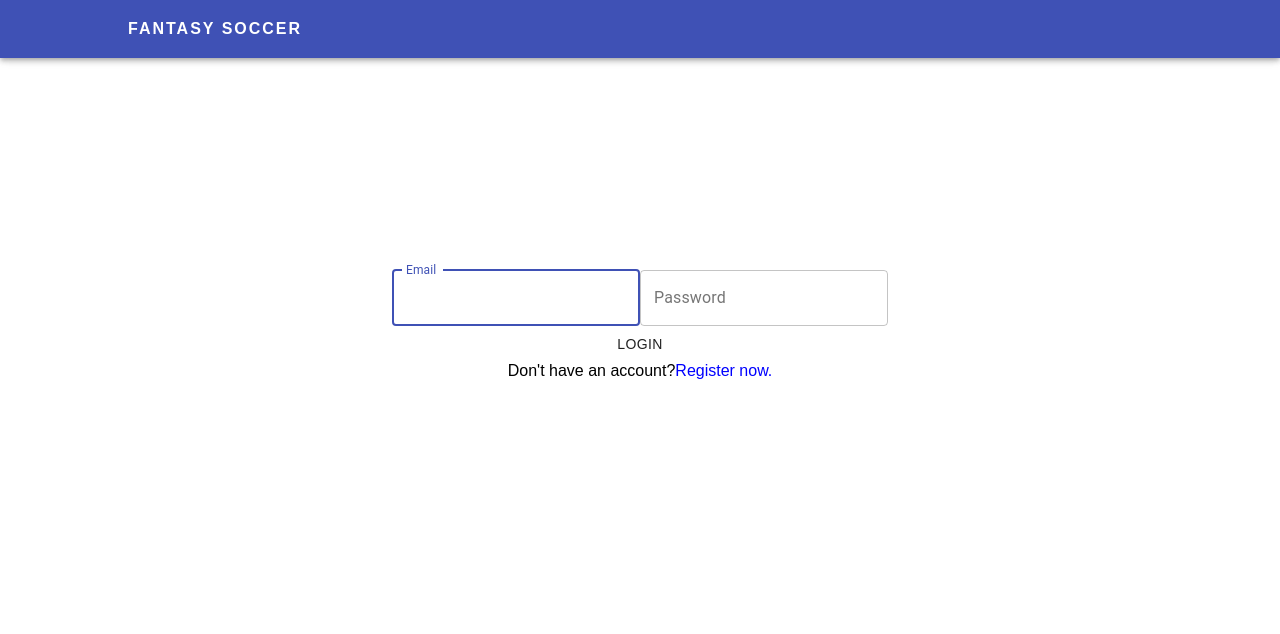
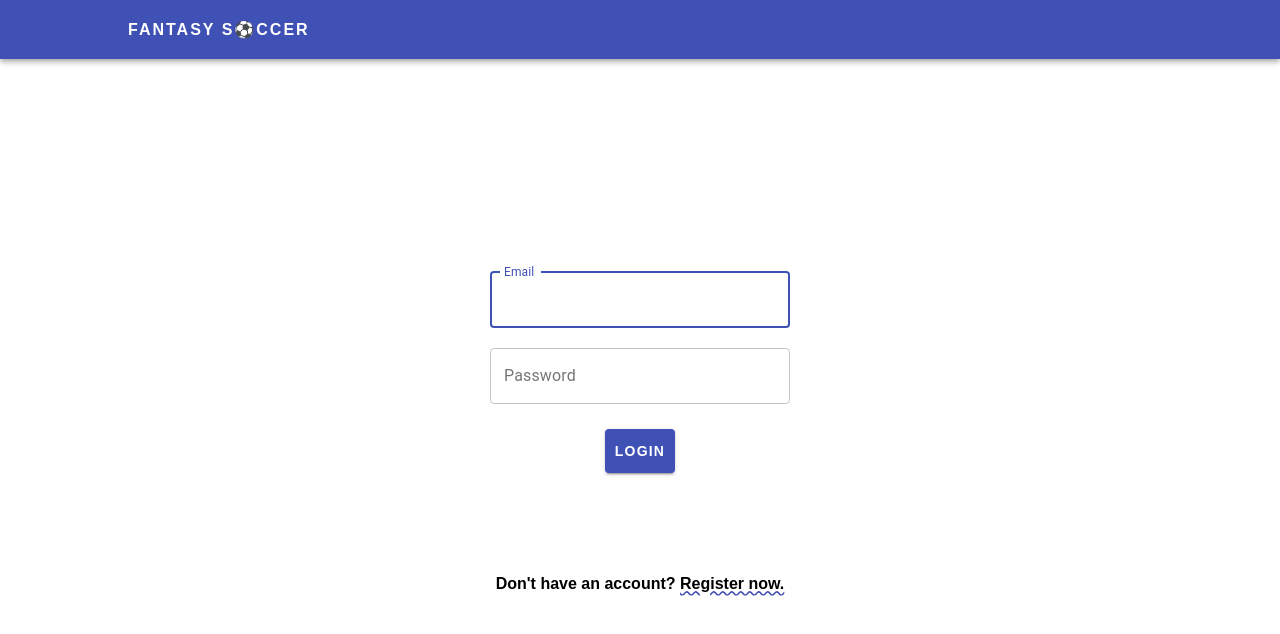
Before and after one commit to achie27/fantasy-soccer-spa, a React (Create React App) app: page / in a window 1280 px wide. Shown: the top 634 px of the page. Built offline with nearby package versions, Linux system fonts and the light colour scheme.

Commit message:
feat: improves AuthForms and it's children's styling

```diff
--- a/src/App.js
+++ b/src/App.js
@@ -12,17 +12,15 @@ function App() {
   const [user, setUser] = useState({});
   return (
     <UserContext.Provider value={[user, setUser]}>
-      <AppBar className='header'>
-        <div className='container'>
-          <div className='appbar-title'>
-            Fantasy Soccer
-          </div>
+      <AppBar className="header" position="sticky">
+        <div className="container">
+          <div className="appbar-title">Fantasy S⚽ccer</div>
         </div>
       </AppBar>
-      <div className='app'>
-        <div className='container'>
+      <div className="app">
+        <div className="container">
           <NotifToastContainer />
-          <div className='app center-aligned'>
+          <div className="app-component">
             <Switch>
               <PrivateRoute path="/dashboard" component={Dashboard} exact />
               <Route path="/" component={Landing} exact />
--- a/src/index.css
+++ b/src/index.css
@@ -1,5 +1,5 @@
 * {
-	margin : 0;
+  margin: 0;
   padding: 0;
   font-family: Arial;
   box-sizing: border-box;
@@ -25,5 +25,42 @@
 }
 
 .app {
+  width: 100%;
+  position: relative;
+}
+.app-component {
+}
+
+.landing-page {
   height: 650px;
 }
+
+.auth-forms {
+}
+
+.auth-forms-item {
+  width: 100%;
+  position: relative;
+}
+
+.auth-forms-info {
+  width: 100%;
+  position: relative;
+  font-weight: 600;
+}
+
+.auth-forms-info a {
+  cursor: pointer;
+  text-decoration: underline wavy #3f51b5;
+}
+
+.auth-forms-item-login,
+.auth-forms-item-register {
+  height: 400px;
+  width: 300px;
+  margin: auto;
+}
+
+.auth-forms-item-register-info {
+  margin: 20px;
+}
--- a/src/pages/Dashboard/index.js
+++ b/src/pages/Dashboard/index.js
@@ -1,10 +1,10 @@
-import {Typography} from '@material-ui/core';
+import { Typography } from '@material-ui/core';
 import TeamDetails from '../../scenes/TeamDetails';
 
 function Dashboard() {
   return (
     <div style={{ height: 400, width: '60%' }}>
-      <Typography  variant="h4" gutterBottom>
+      <Typography variant="h4" gutterBottom>
         YOUR TEAM
       </Typography>
       <TeamDetails />
--- a/src/pages/Landing/index.js
+++ b/src/pages/Landing/index.js
@@ -2,7 +2,7 @@ import AuthForms from '../../scenes/AuthForms';
 
 function Landing() {
   return (
-    <div>
+    <div className="landing-page center-aligned">
       <AuthForms />
     </div>
   );
--- a/src/scenes/AuthForms/components/LoginBox.js
+++ b/src/scenes/AuthForms/components/LoginBox.js
@@ -1,12 +1,29 @@
 import { TextField, Button } from '@material-ui/core';
 import { useContext } from 'react';
 import { Route, Switch, Redirect } from 'react-router-dom';
+import { makeStyles } from '@material-ui/core/styles';
 
 import { getUserToken } from '../../../adapters/backend';
 import { notify } from '../../../components/NotifToast';
 import UserContext from '../../../contexts/User';
 
+const useStyles = makeStyles({
+  'auth-forms-item-login-field': {
+    margin: '10px',
+    alignSelf: 'center',
+    width: '100%',
+  },
+  'auth-forms-item-login-button': {
+    margin: '15px',
+    fontWeight: 600,
+    letterSpacing: 1.2,
+    alignSelf: 'center',
+    padding: '10px',
+  },
+});
+
 function LoginBox() {
+  const classes = useStyles();
   const [user, setUser] = useContext(UserContext);
 
   function handleSubmit(e) {
@@ -27,12 +44,14 @@ function LoginBox() {
       });
   }
 
+  if (user?.id && user?.token) return <Redirect to="/dashboard" />;
+
   return (
     <div>
-      {user?.id && user?.token ? (
-        <Redirect to="/dashboard" />
-      ) : (
-        <form onSubmit={handleSubmit}>
+      <form
+        className="auth-forms-item-login center-aligned"
+        onSubmit={handleSubmit}
+      >
         <TextField
           id="email"
           name="email"
@@ -40,6 +59,7 @@ function LoginBox() {
           variant="outlined"
           type="text"
           autoFocus
+          className={classes['auth-forms-item-login-field']}
         />
         <TextField
           id="password"
@@ -47,10 +67,17 @@ function LoginBox() {
           label="Password"
           variant="outlined"
           type="password"
+          className={classes['auth-forms-item-login-field']}
         />
-          <Button type="submit">Login</Button>
+        <Button
+          type="submit"
+          className={classes['auth-forms-item-login-button']}
+          color="primary"
+          variant="contained"
+        >
+          Login
+        </Button>
       </form>
-      )}
     </div>
   );
 }
--- a/src/scenes/AuthForms/components/RegisterBox.js
+++ b/src/scenes/AuthForms/components/RegisterBox.js
@@ -1,12 +1,29 @@
 import { TextField, Button } from '@material-ui/core';
 import { useContext, useState } from 'react';
 import { Route, Switch, Redirect } from 'react-router-dom';
+import { makeStyles } from '@material-ui/core/styles';
 
 import { registerUser } from '../../../adapters/backend';
 import { notify } from '../../../components/NotifToast';
 import UserContext from '../../../contexts/User';
 
+const useStyles = makeStyles({
+  'auth-forms-item-register-field': {
+    margin: '10px',
+    alignSelf: 'center',
+    width: '100%',
+  },
+  'auth-forms-item-register-button': {
+    margin: '15px',
+    fontWeight: 600,
+    letterSpacing: 1.2,
+    alignSelf: 'center',
+    padding: '10px',
+  },
+});
+
 function RegisterBox() {
+  const classes = useStyles();
   const [user] = useContext(UserContext);
   const [registeredId, setRegisteredId] = useState('');
 
@@ -25,16 +42,19 @@ function RegisterBox() {
       });
   }
 
+  if (user?.id && user?.token) return <Redirect to="/dashboard" />;
+
   return (
     <div>
-      {user?.id && user?.accessToken ? (
-        <Redirect to="/dashboard" />
-      ) : registeredId ? (
-        <span>
+      {registeredId ? (
+        <div className="auth-forms-item-register-info">
           Congrats, you've been registered! Log in now to access the platform
-        </span>
+        </div>
       ) : (
-        <form onSubmit={handleSubmit}>
+        <form
+          className="auth-forms-item-register center-aligned"
+          onSubmit={handleSubmit}
+        >
           <TextField
             id="email"
             name="email"
@@ -42,6 +62,7 @@ function RegisterBox() {
             variant="outlined"
             type="text"
             autoFocus
+            className={classes['auth-forms-item-register-field']}
           />
           <TextField
             id="password"
@@ -49,8 +70,16 @@ function RegisterBox() {
             label="Password"
             variant="outlined"
             type="password"
+            className={classes['auth-forms-item-register-field']}
           />
-          <Button type="submit">Register</Button>
+          <Button
+            type="submit"
+            className={classes['auth-forms-item-register-button']}
+            color="primary"
+            variant="contained"
+          >
+            Register
+          </Button>
         </form>
       )}
     </div>
--- a/src/scenes/AuthForms/index.js
+++ b/src/scenes/AuthForms/index.js
@@ -1,4 +1,4 @@
-import { Container } from '@material-ui/core';
+import { div } from '@material-ui/core';
 import { useContext, useState } from 'react';
 import { Route, Switch, Redirect } from 'react-router-dom';
 
@@ -10,38 +10,27 @@ function AuthForms() {
   const [user] = useContext(UserContext);
   const [authType, setAuthType] = useState('login');
 
+  if (user?.id && user?.token) return <Redirect to="/dashboard" />;
+
   return (
-    <Container maxWidth="sm">
-      <Container>
+    <div className="auth-forms">
+      <div className="auth-forms-item">
         {authType === 'login' ? <LoginBox /> : <RegisterBox />}
-      </Container>
-      {user?.id && user?.token ? (
-        <Redirect to="/dashboard" />
-      ) : (
-        <Container>
-          {authType === 'login' ? (
-            <span>
-              Don't have an account?
-              <a
-                style={{ cursor: 'pointer', color: 'blue' }}
-                onClick={() => setAuthType('register')}
-              >
-                Register now.
-              </a>
-            </span>
-          ) : (
-            <span>
-              <a
-                style={{ cursor: 'pointer', color: 'blue' }}
-                onClick={() => setAuthType('login')}
-              >
-                Log in
-              </a>
-            </span>
-          )}
-        </Container>
-      )}
-    </Container>
+      </div>
+
+      <div className="auth-forms-info">
+        {authType === 'login' ? (
+          <div>
+            Don't have an account? <nbsp />
+            <a onClick={() => setAuthType('register')}>Register now.</a>
+          </div>
+        ) : (
+          <div>
+            <a onClick={() => setAuthType('login')}>Go back to log in?</a>
+          </div>
+        )}
+      </div>
+    </div>
   );
 }
 
```
Also changed, not shown: src/scenes/TeamDetails/index.js (indentation only). Lines whose indentation alone changed are shown as unchanged.
